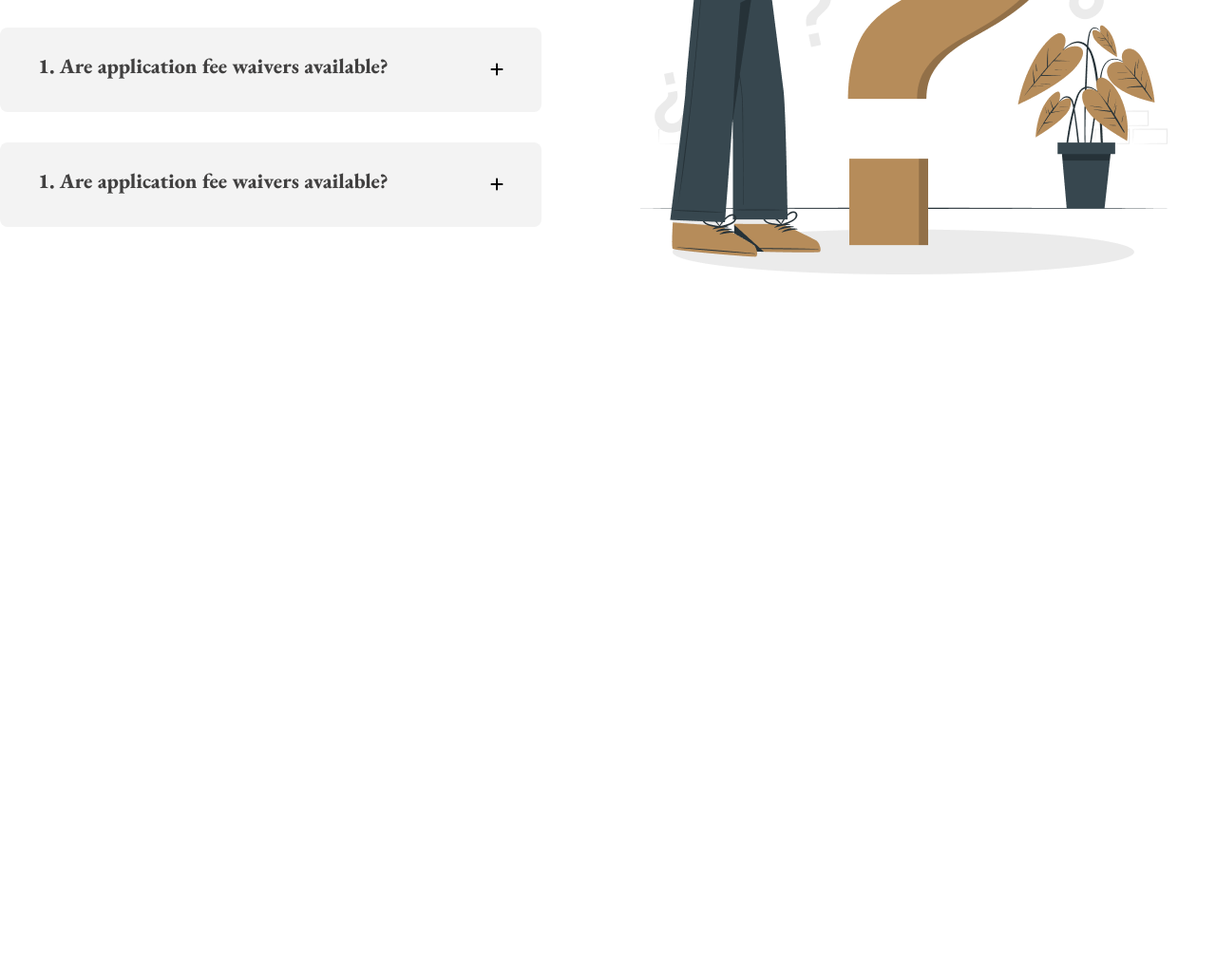
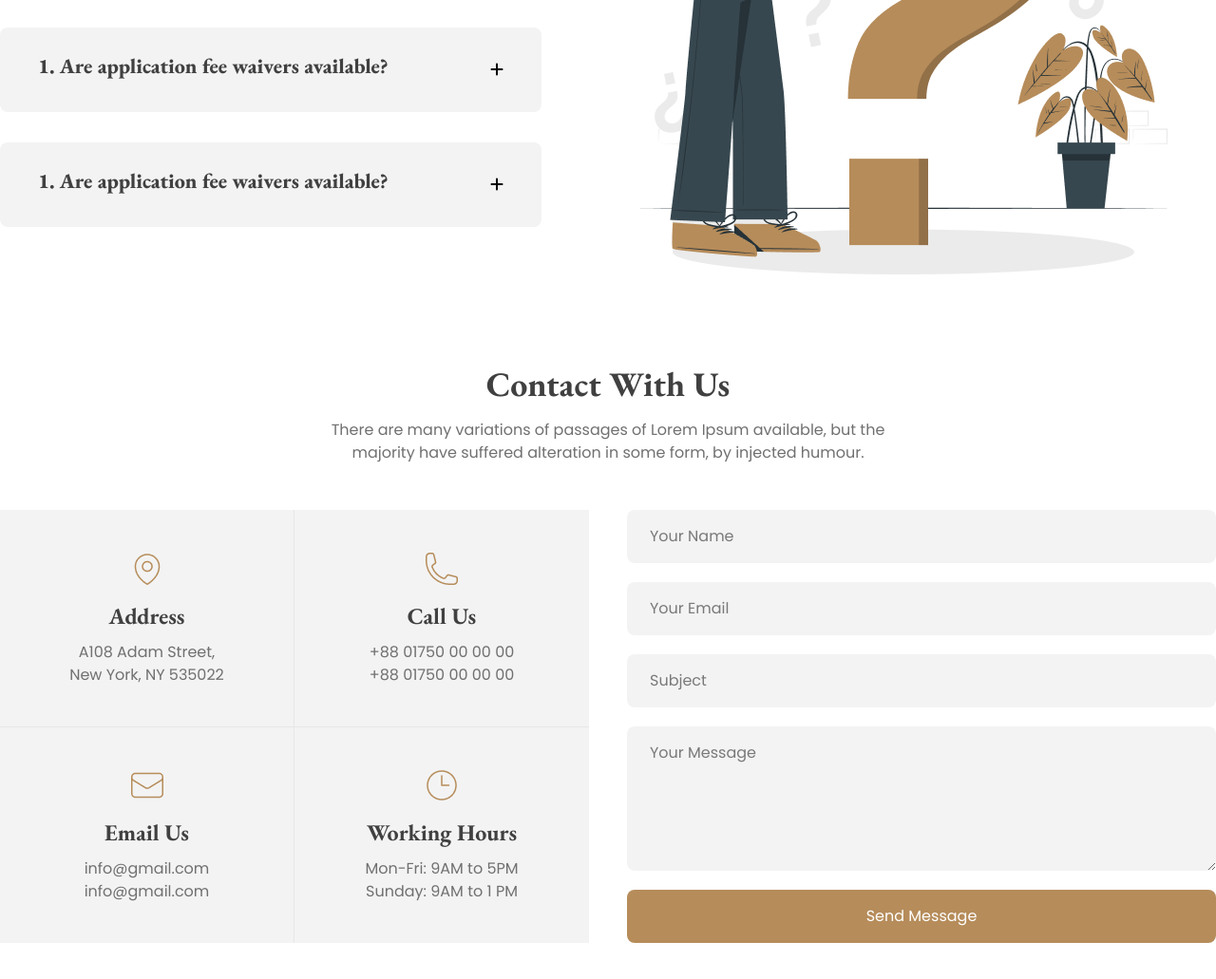
Before and after one commit to niloy1hasan/Legal-Solution-landing-page, a plain HTML site: page index.html in a window 1280 px wide. Shown: the part 3026-4057 px from the top of the page at 95% size. Before the commit the page ends 3315 px from the top, so only its background shows below. Drawn offline with nearby package versions, Linux system fonts and the light colour scheme.

Commit message:
contact section added

```diff
--- a/index.html
+++ b/index.html
@@ -115,7 +115,7 @@
             </div>
         </section>
 
-        <!--  -->
+        <!-- faq section -->
         <section class="faq-section max-w-7xl mx-auto mt-28">
             <div class="faq-header max-w-3/6 mx-auto text-center">
                 <h2 class="faq-title eb-garamond-font text-4xl mb-4 font-bold! text-[#414040]">Frequently Asked Any Questions</h2>
@@ -159,6 +159,52 @@
 
         </section>
 
+        <!-- contact section -->
+         <section class="contact-section max-w-7xl mx-auto mt-24">
+            <div class="contact-header max-w-3/6 mx-auto text-center">
+                <h2 class="contact-title eb-garamond-font text-4xl mb-4 font-bold! text-[#414040]">Contact With Us</h2>
+                <p class="contact-description text-[#707070]">There are many variations of passages of Lorem Ipsum available, but the majority have suffered alteration in some form, by injected humour.</p>
+            </div>
+
+            <div class="contant-container flex my-12 gap-10 text-center">
+                <div class="contact-info-box grid w-1/2 grid-cols-2 bg-[#F3F3F3] divide-y divide-[#E7E7E7]">
+                    <div class="contant-info-box flex justify-center items-center flex-col border-e">
+                        <img src="images/location.png" alt="" class="contact-icon mb-3.5">
+                        <h1 class="contact-box-title font-bold! eb-garamond-font text-2xl text-[#414040] mb-2.5">Address</h1>
+                        <p class="contact-box-data text-[#707070]">A108 Adam Street,</p>
+                        <p class="contact-box-data text-[#707070]">New York, NY 535022</p>
+                    </div>
+                    <div class="contant-info-box flex justify-center items-center flex-col">
+                        <img src="images/call.png" alt="" class="contact-icon mb-3.5">
+                        <h1 class="contact-box-title font-bold! eb-garamond-font text-2xl text-[#414040] mb-2.5">Call Us</h1>
+                        <p class="contact-box-data text-[#707070]">+88 01750 00 00 00</p>
+                        <p class="contact-box-data text-[#707070]">+88 01750 00 00 00</p>
+                    </div>
+                    <div class="contant-info-box flex justify-center items-center flex-col border-b-0 border-e">
+                        <img src="images/email.png" alt="" class="contact-icon mb-3.5">
+                        <h1 class="contact-box-title font-bold! eb-garamond-font text-2xl text-[#414040] mb-2.5">Email Us</h1>
+                        <p class="contact-box-data text-[#707070]">info@gmail.com</p>
+                        <p class="contact-box-data text-[#707070]">info@gmail.com</p>
+                    </div>
+                    <div class="contant-info-box flex justify-center items-center flex-col">
+                        <img src="images/time.png" alt="" class="contact-icon mb-3.5">
+                        <h1 class="contact-box-title font-bold! eb-garamond-font text-2xl text-[#414040] mb-2.5">Working Hours</h1>
+                        <p class="contact-box-data text-[#707070]">Mon-Fri: 9AM to 5PM</p>
+                        <p class="contact-box-data text-[#707070]">Sunday: 9AM to 1 PM</p>
+                    </div>
+                </div>
+                <div class="contant-form-box w-1/2">
+                    <form action="" class="flex flex-col gap-5">
+                        <input class="bg-[#F3F3F3] py-4 px-6 rounded-lg outline-none" type="text" name="user-name" id="user-name" placeholder="Your Name">
+                        <input class="bg-[#F3F3F3] py-4 px-6 rounded-lg outline-none" type="email" name="user-email" id="" placeholder="Your Email">
+                        <input class="bg-[#F3F3F3] py-4 px-6 rounded-lg outline-none" type="text" name="contact-subject" id="" placeholder="Subject">
+                        <textarea class="bg-[#F3F3F3] py-4 px-6 rounded-lg outline-none" name="" id="" placeholder="Your Message" rows="5" ></textarea>
+                        <input class="bg-[#B68C5A] py-4 rounded-lg text-white outline-none cursor-pointer" type="submit" value="Send Message">
+                    </form>
+                </div>
+            </div>
+         </section>
+
     </main>
 
     <footer>
```
